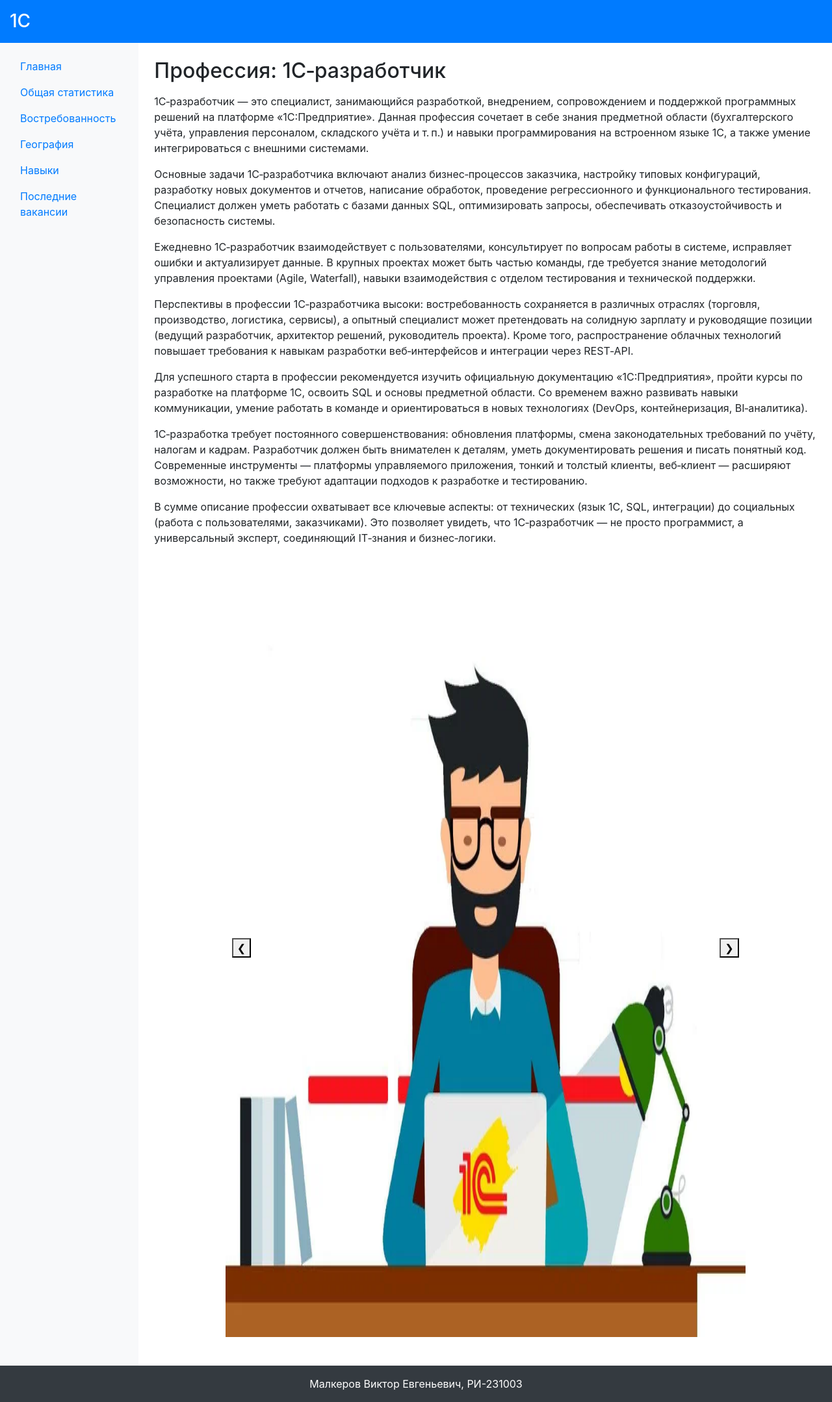
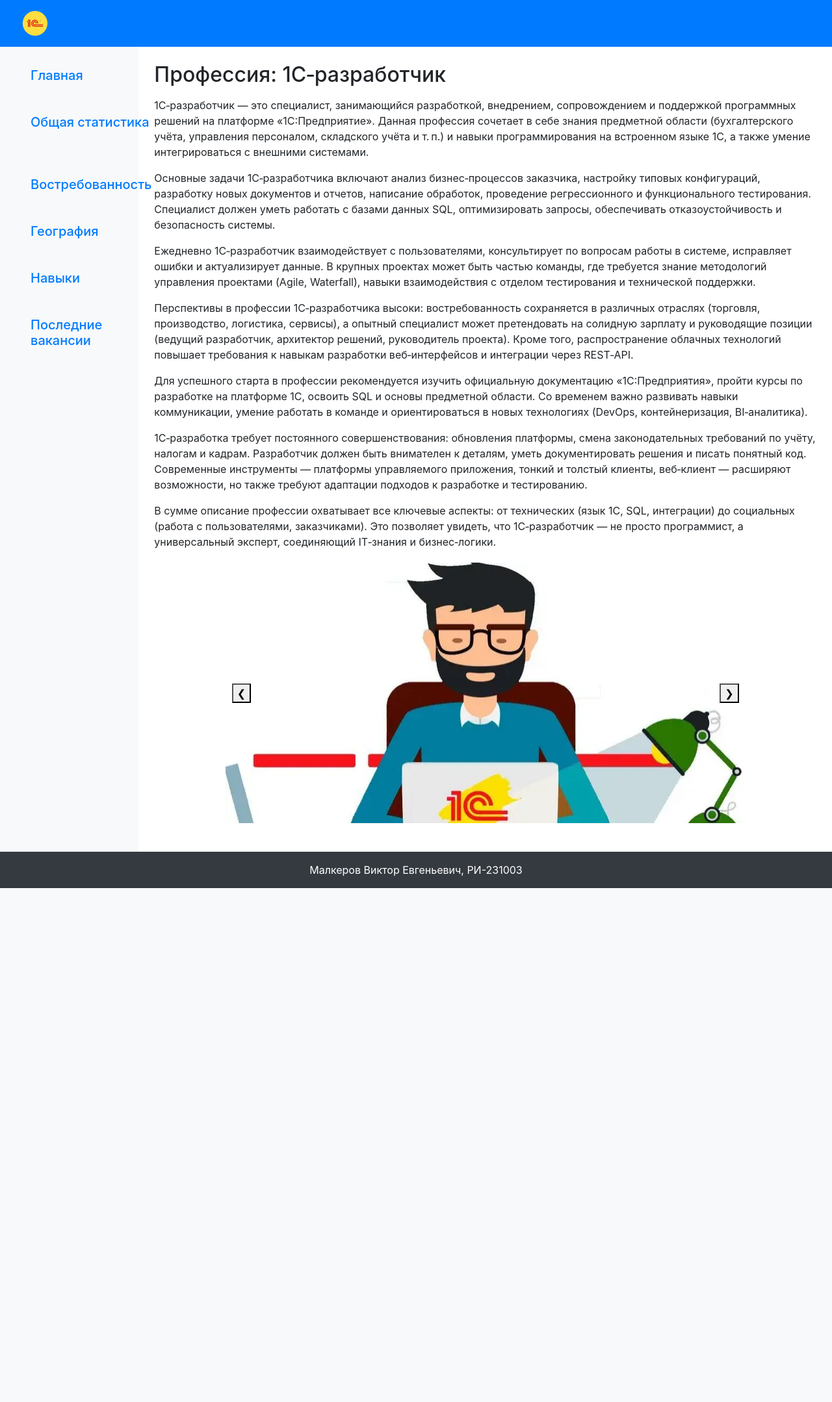
Before and after one commit to ViktorM13/1C-python-project, a Django app: page / in a window 1280 px wide. Shown: the whole page at 65% size. After the commit the page ends 1367 px from the top, so only its background shows below. Run offline with Django 5.2, Linux system fonts and the light colour scheme; some libraries are stand-ins or nearby versions.

Commit message:
Replacing images in the slider with images with the specified extensions Adding a logo to the site header Adding browser tab icons

```diff
--- a/it_profession/templates/professions/base.html
+++ b/it_profession/templates/professions/base.html
@@ -1,3 +1,4 @@
+{% load static %}
 <!DOCTYPE html>
 <html lang="ru">
 <head>
@@ -5,11 +6,12 @@
     <meta name="viewport" content="width=device-width, initial-scale=1, shrink-to-fit=no">
     <title>{% block title %}{% endblock %}</title>
     <link rel="stylesheet" href="https://stackpath.bootstrapcdn.com/bootstrap/4.5.2/css/bootstrap.min.css">
+    <link rel="icon" type="image/x-icon" href="{% static 'profession/images/logo.png' %}">
 </head>
 <body class="d-flex flex-column min-vh-100">
     <header class="bg-primary text-white py-3">
         <div class="container-fluid">
-            <h1 class="h3 mb-0">1C</h1>
+            <img src="{% static 'profession/images/logo.png' %}" alt="Логотип 1С" height="40" style="margin-left: 1.5%;">
         </div>
     </header>
     <div class="container-fluid flex-grow-1">
@@ -17,12 +19,12 @@
             <nav class="col-md-3 col-lg-2 d-none d-md-block bg-light sidebar">
                 <div class="sidebar-sticky pt-3">
                     <ul class="nav flex-column">
-                        <li class="nav-item"><a class="nav-link" href="{% url 'professions:index' %}">Главная</a></li>
-                        <li class="nav-item"><a class="nav-link" href="{% url 'professions:general_stats' %}">Общая статистика</a></li>
-                        <li class="nav-item"><a class="nav-link" href="{% url 'professions:demand' %}">Востребованность</a></li>
-                        <li class="nav-item"><a class="nav-link" href="{% url 'professions:geography' %}">География</a></li>
-                        <li class="nav-item"><a class="nav-link" href="{% url 'professions:skills' %}">Навыки</a></li>
-                        <li class="nav-item"><a class="nav-link" href="{% url 'professions:latest_jobs' %}">Последние вакансии</a></li>
+                        <li class="nav-link h5"><a class="nav-link h5" href="{% url 'professions:index' %}">Главная</a></li>
+                        <li class="nav-link h5"><a class="nav-link h5" href="{% url 'professions:general_stats' %}">Общая статистика</a></li>
+                        <li class="nav-link h5"><a class="nav-link h5" href="{% url 'professions:demand' %}">Востребованность</a></li>
+                        <li class="nav-link h5"><a class="nav-link h5" href="{% url 'professions:geography' %}">География</a></li>
+                        <li class="nav-link h5"><a class="nav-link h5" href="{% url 'professions:skills' %}">Навыки</a></li>
+                        <li class="nav-link h5"><a class="nav-link h5" href="{% url 'professions:latest_jobs' %}">Последние вакансии</a></li>
                     </ul>
                 </div>
             </nav>
--- a/it_profession/templates/professions/index.html
+++ b/it_profession/templates/professions/index.html
@@ -31,9 +31,9 @@
   {% load static %}
   <div class="slider" style="position: relative; width: 100%; max-width: 800px; margin: 20px auto; overflow: hidden;">
     <div class="slides" style="display: flex; transition: transform 0.5s ease;">
-      <img src="{% static 'profession/images/1.png' %}" class="slide" style="min-width: 100%;" alt="Слайд 1">
-      <img src="{% static 'profession/images/2.png' %}" class="slide" style="min-width: 100%;" alt="Слайд 2">
-      <img src="{% static 'profession/images/3.png' %}" class="slide" style="min-width: 100%;" alt="Слайд 3">
+      <img src="{% static 'profession/images/slide1.png' %}" class="slide" style="min-width: 100%;" alt="Слайд 1">
+      <img src="{% static 'profession/images/slide2.png' %}" class="slide" style="min-width: 100%;" alt="Слайд 2">
+      <img src="{% static 'profession/images/slide3.png' %}" class="slide" style="min-width: 100%;" alt="Слайд 3">
     </div>
     <button id="prevBtn" style="position: absolute; top: 50%; left: 10px; transform: translateY(-50%);">&#10094;</button>
     <button id="nextBtn" style="position: absolute; top: 50%; right: 10px; transform: translateY(-50%);">&#10095;</button>
```
Also changed, not shown: it_profession/static/profession/images/1.png (deleted), it_profession/static/profession/images/2.png (deleted), it_profession/static/profession/images/3.png (deleted), it_profession/static/profession/images/logo.png (added), it_profession/static/profession/images/slide1.png (added), it_profession/static/profession/images/slide2.png (added), it_profession/static/profession/images/slide3.png (added).
